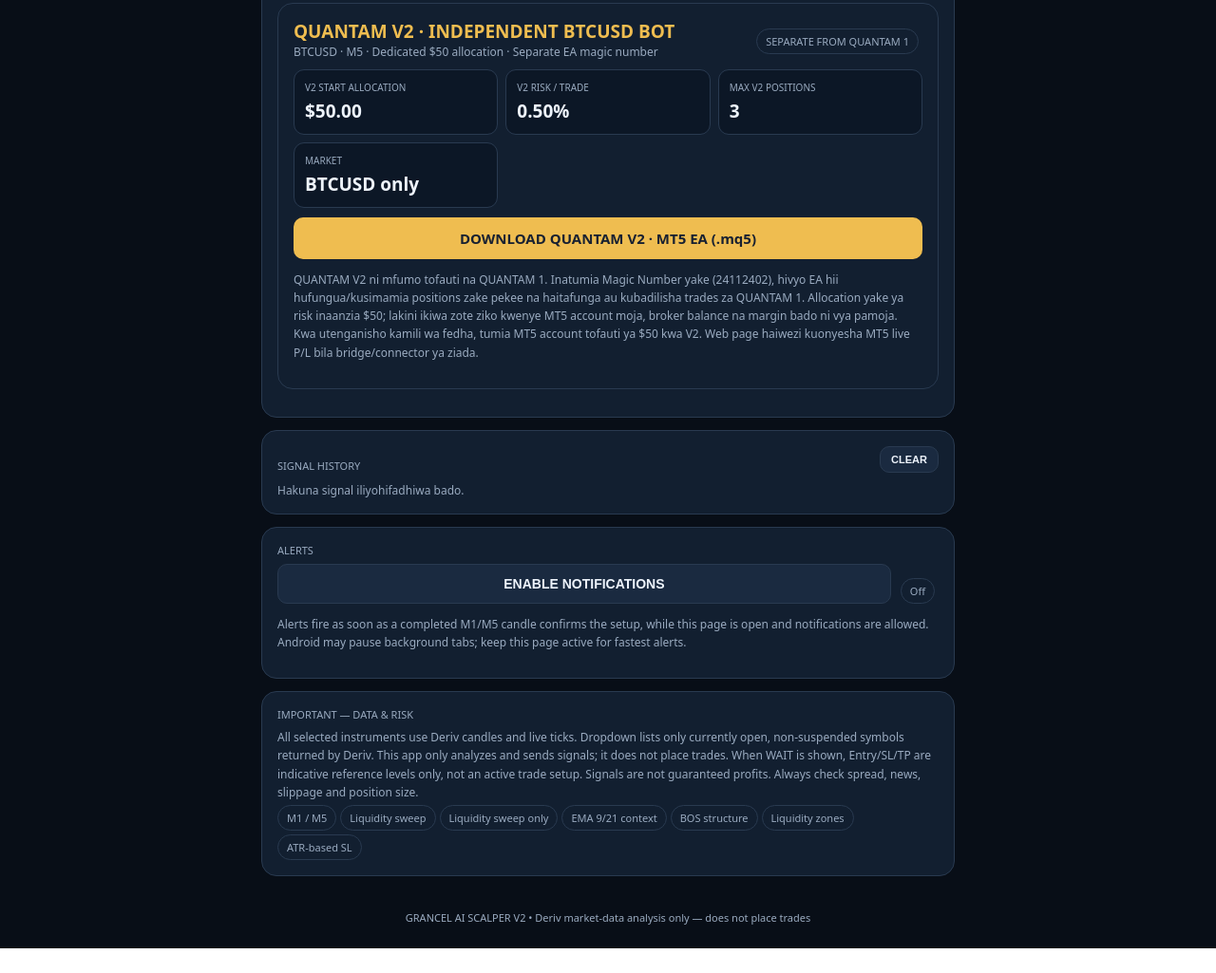
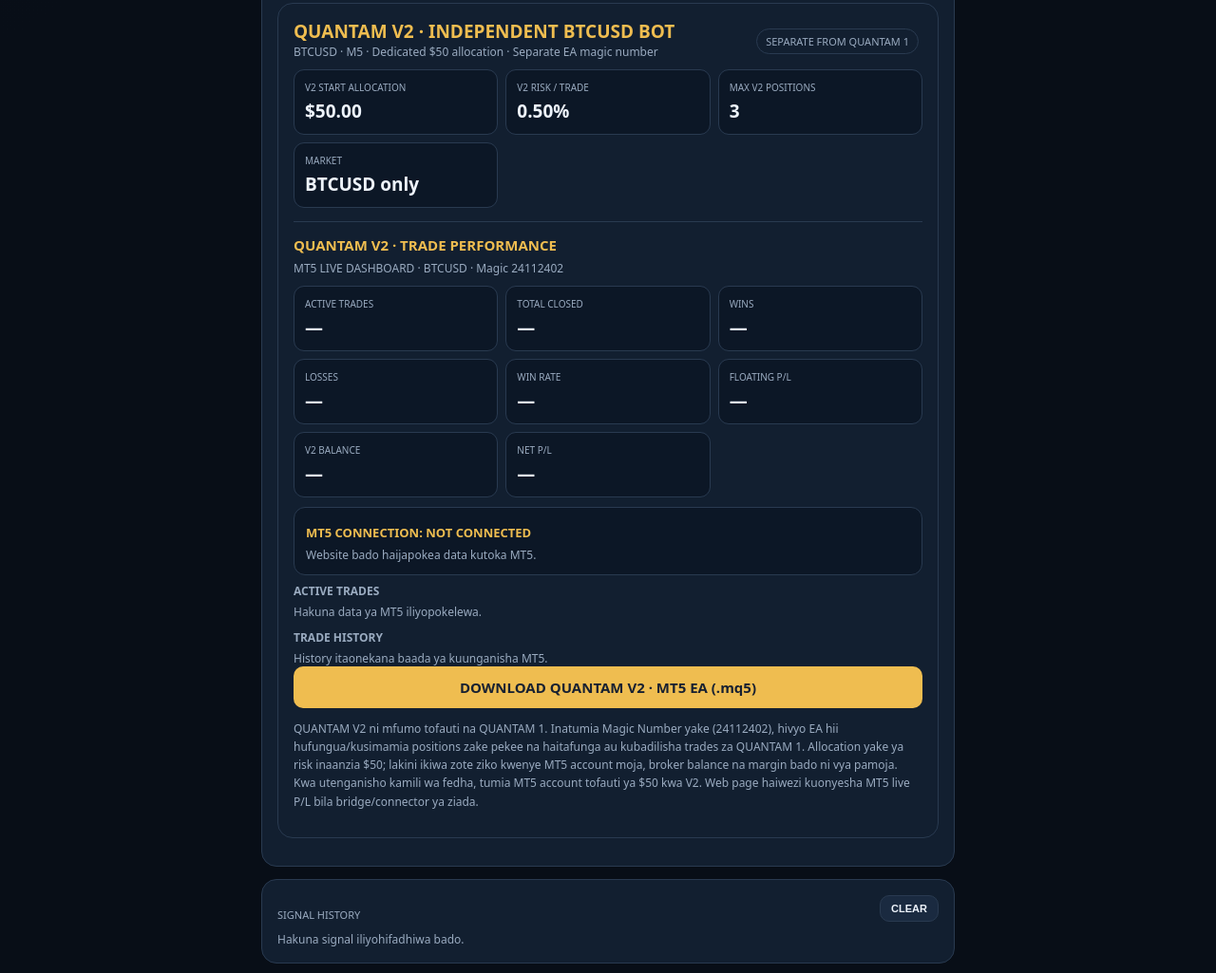
Before and after one commit to Ikissensi/Grancel-ai-scalper-, a plain HTML site: page index.html in a window 1280 px wide. Shown: the part 5004-6029 px from the top of the page at 95% size. Before the commit the page ends 6003 px from the top, so only its background shows below. Drawn offline with Linux system fonts and the light colour scheme.

Commit message:
Add QUANTAM V2 trade performance dashboard panel

```diff
--- a/index.html
+++ b/index.html
@@ -50,6 +50,21 @@
   <div class="stat"><span>MAX V2 POSITIONS</span><b>3</b></div>
   <div class="stat"><span>MARKET</span><b>BTCUSD only</b></div>
  </div>
+ <hr><b style="color:var(--gold)">QUANTAM V2 · TRADE PERFORMANCE</b>
+ <div class="small" style="margin:6px 0 10px">MT5 LIVE DASHBOARD · BTCUSD · Magic 24112402</div>
+ <div class="stats">
+  <div class="stat"><span>ACTIVE TRADES</span><b id="qv2Active">—</b></div>
+  <div class="stat"><span>TOTAL CLOSED</span><b id="qv2Closed">—</b></div>
+  <div class="stat"><span>WINS</span><b id="qv2Wins">—</b></div>
+  <div class="stat"><span>LOSSES</span><b id="qv2Losses">—</b></div>
+  <div class="stat"><span>WIN RATE</span><b id="qv2Rate">—</b></div>
+  <div class="stat"><span>FLOATING P/L</span><b id="qv2Float">—</b></div>
+  <div class="stat"><span>V2 BALANCE</span><b id="qv2Balance">—</b></div>
+  <div class="stat"><span>NET P/L</span><b id="qv2Net">—</b></div>
+ </div>
+ <div class="metric"><b id="qv2Connection" style="font-size:13px;color:var(--gold)">MT5 CONNECTION: NOT CONNECTED</b><div class="small" id="qv2Updated" style="margin-top:6px">Website bado haijapokea data kutoka MT5.</div></div>
+ <div class="small" style="margin-top:8px"><b>ACTIVE TRADES</b><div id="qv2Positions" class="muted" style="margin-top:5px">Hakuna data ya MT5 iliyopokelewa.</div></div>
+ <div class="small" style="margin-top:10px"><b>TRADE HISTORY</b><div id="qv2History" class="muted" style="margin-top:5px">History itaonekana baada ya kuunganisha MT5.</div></div>
  <a href="./QUANTAM_V2.mq5" download style="display:block;text-align:center;padding:12px;border-radius:10px;background:#efbd50;color:#182131;font-weight:900;text-decoration:none">DOWNLOAD QUANTAM V2 · MT5 EA (.mq5)</a>
  <p class="notice">QUANTAM V2 ni mfumo tofauti na QUANTAM 1. Inatumia Magic Number yake (24112402), hivyo EA hii hufungua/kusimamia positions zake pekee na haitafunga au kubadilisha trades za QUANTAM 1. Allocation yake ya risk inaanzia $50; lakini ikiwa zote ziko kwenye MT5 account moja, broker balance na margin bado ni vya pamoja. Kwa utenganisho kamili wa fedha, tumia MT5 account tofauti ya $50 kwa V2. Web page haiwezi kuonyesha MT5 live P/L bila bridge/connector ya ziada.</p>
 </section>
```
